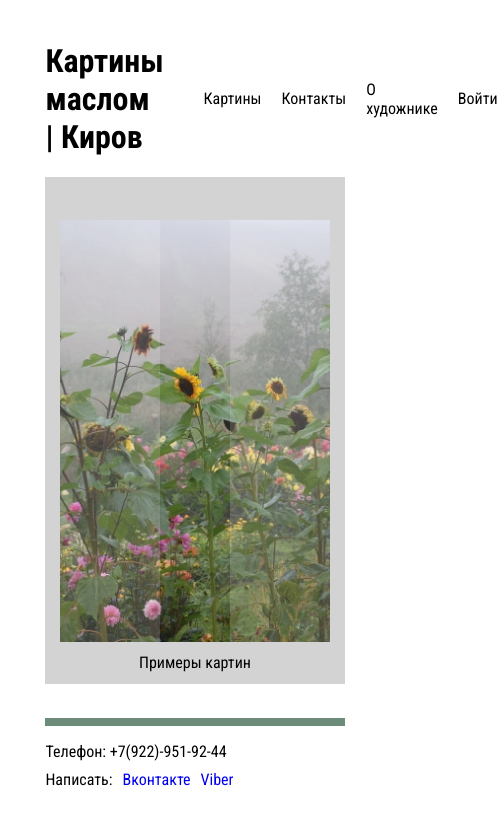
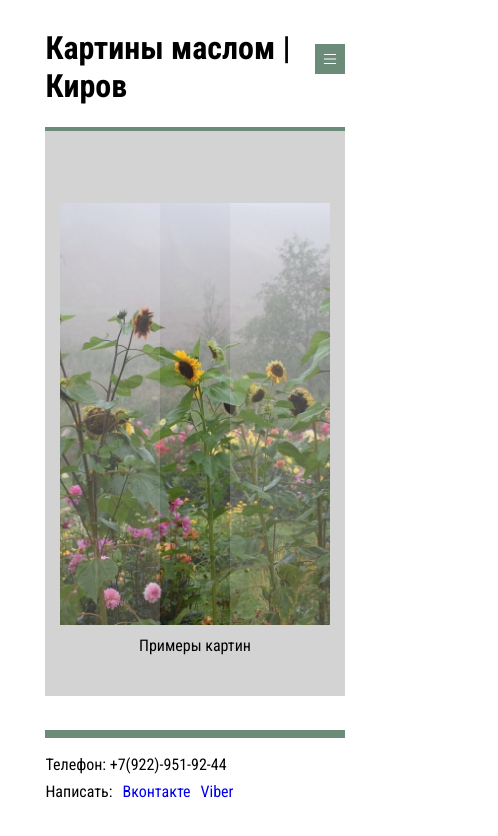
Before and after one commit to kotamikh/paintings-shop, a Vue app: page /home in a window 390 px wide. Shown: the top 836 px of the page, 498 px wide, since content can reach past the window. Built offline with nearby package versions, Linux system fonts and the light colour scheme.

Commit message:
adaptive

```diff
--- a/src/components/TheNavbar.vue
+++ b/src/components/TheNavbar.vue
@@ -1,7 +1,13 @@
 <template>
   <div class="navbar">
   <h1 @click="router.push('/home')">Картины маслом | Киров</h1>
-  <ul class="nav-menu">
+  <button class="nav-burger"
+          @click="switchNavMenu">
+    <svg xmlns="http://www.w3.org/2000/svg" width="30" height="30" fill="white" class="bi bi-list" viewBox="0 0 16 16">
+      <path fill-rule="evenodd" d="M2.5 12a.5.5 0 0 1 .5-.5h10a.5.5 0 0 1 0 1H3a.5.5 0 0 1-.5-.5zm0-4a.5.5 0 0 1 .5-.5h10a.5.5 0 0 1 0 1H3a.5.5 0 0 1-.5-.5zm0-4a.5.5 0 0 1 .5-.5h10a.5.5 0 0 1 0 1H3a.5.5 0 0 1-.5-.5z"/>
+    </svg>
+  </button>
+  <ul class="nav-menu hidden-menu">
     <li @click="router.push('/categories')">Картины</li>
     <li @click="router.push('/contacts')">Контакты</li>
     <li @click="router.push('/about')">О художнике</li>
@@ -20,15 +26,74 @@ export default {
 import { useRouter } from "vue-router";
 
 const router = useRouter();
+
+const switchNavMenu = () => {
+  let navMenu = document.querySelector('.nav-menu')
+  navMenu.classList.toggle('hidden-menu')
+}
 </script>
 
 <style scoped>
+@media screen and (max-width: 800px) {
+  li {
+    font-size: 12px;
+  }
+}
+
+@media screen and (max-width: 550px) {
+  .navbar {
+    position: relative;
+  }
+
+  button.nav-burger {
+    display: flex;
+    align-items: center;
+
+    top: 30%;
+    right: 0;
+    position: absolute;
+
+    width: 30px;
+    height: 30px;
+    border: none;
+    background-color: var(--seagreen);
+  }
+  ul.nav-menu {
+    gap: 0;
+    flex-direction: column;
+    align-items: flex-start;
+
+    width: 30%;
+    padding: 0;
+    font-weight: bold;
+    margin-right: 40px;
+    background-color: #F6F6F6;
+
+    border: 1px solid var(--seagreen);
+    border-bottom: none;
+  }
+  ul li {
+    width: 100%;
+    padding: 10px;
+    box-sizing: border-box;
+    border-bottom: 1px solid var(--seagreen);
+  }
+  ul.hidden-menu {
+    display: none;
+  }
+}
+
+.nav-burger {
+  display: none;
+}
+
 .navbar {
   width: 100%;
   user-select: none;
 
   display: flex;
   justify-content: space-between;
+  border-bottom: 4px solid var(--seagreen)
 }
 
 h1,
--- a/src/layouts/MainLayout.vue
+++ b/src/layouts/MainLayout.vue
@@ -21,20 +21,24 @@ import TheNavbar from "@/components/TheNavbar.vue";
 import TheFooter from "@/components/TheFooter.vue";
 </script>
 
-<style scoped>
+<style scoped lang="sass">
 
-.main-content {
-  height: 60vh;
-}
+.main-content
+  height: 60vh
 
-.main-layout {
-  width: 80%;
-  margin: auto;
-  height: 100vh;
+  @media screen and (max-width: 800px)
+    height: 80vh
+    overflow-y: auto
 
-  display: flex;
-  flex-direction: column;
-  justify-content: center;
-}
+
+.main-layout
+  width: 80%
+  margin: auto
+  height: 100vh
+
+  display: flex
+  flex-direction: column
+  justify-content: center
+
 
 </style>
--- a/src/pages/AboutArtist.vue
+++ b/src/pages/AboutArtist.vue
@@ -1,6 +1,6 @@
 <template>
   <h2>Автор картин</h2>
-  <div class="picture-info">
+  <div class="artist-info">
     <figure>
       <img :src="Artist" alt="Художник">
       <figcaption>
@@ -16,10 +16,7 @@
       развития. Идейные соображения высшего порядка, а также постоянный количественный рост и сфера нашей
       активности в значительной степени обуславливает создание систем массового участия.
       Идейные соображения высшего порядка, а также дальнейшее развитие различных форм деятельности влечет
-      за собой процесс внедрения и модернизации направлений прогрессивного развития. Не следует, однако
-      забывать, что постоянный количественный рост и сфера нашей активности представляет собой интересный
-      эксперимент проверки существенных финансовых и административных условий. С другой стороны реализация
-      намеченных плановых заданий позволяет оценить значение новых предложений.
+      за собой процесс внедрения и модернизации направлений прогрессивного развития.
       </p>
     </div>
   </div>
@@ -36,22 +33,38 @@ import Artist from '@/assets/художник.jpeg'
 
 </script>
 
-<style scoped>
+<style scoped lang="sass">
 
-h2 {
-  border-top: 4px solid var(--seagreen);
-}
+h2
+  //border-top: 4px solid var(--seagreen)
+  width: 75%
+  position: absolute
 
-.picture-info {
-  display: flex;
-  align-items: center;
-}
+  @media screen and (max-width: 1200px)
+    padding: 10px 20px
+    background-color: white
 
-.artist-text p {
-  margin-bottom: 20px;
-}
 
-img {
- max-height: 300px;
-}
+.artist-info
+  display: flex
+  height: inherit
+  align-items: center
+  justify-content: center
+
+  @media screen and (max-width: 550px)
+    padding-top: 70px
+    flex-direction: column
+
+  img
+    max-height: 300px
+
+    @media screen and (max-width: 550px)
+      height: 200px
+      width: auto
+
+
+.artist-text
+  p
+    margin-bottom: 20px
+
 </style>
--- a/src/pages/Categories.vue
+++ b/src/pages/Categories.vue
@@ -26,13 +26,15 @@ const router = useRouter();
 </script>
 
 <style scoped lang="sass">
+
 .categories
   display: flex
+  flex-wrap: wrap
   align-items: center
   justify-content: center
-  flex-wrap: wrap
+
   padding: 50px 0
-  border-top: 4px solid var(--seagreen)
+  //border-top: 4px solid var(--seagreen)
 
   div
     width: 300px
@@ -40,11 +42,20 @@ const router = useRouter();
     overflow: hidden
     margin-right: 30px
     border-radius: 10px
+
     cursor: pointer
     position: relative
+
     display: flex
     align-items: center
     justify-content: center
+
+    @media screen and (max-width: 1200px)
+      width: 250px
+      height: 250px
+
+    @media screen and (max-width: 800px)
+      margin-bottom: 30px
 
     &::before
       content: ''
--- a/src/pages/Contacts.vue
+++ b/src/pages/Contacts.vue
@@ -47,12 +47,15 @@ const data = reactive({
 </script>
 
 <style scoped lang="sass">
-h2
-  border-top: 4px solid var(--seagreen)
+//h2
+//  border-top: 4px solid var(--seagreen)
 
 .form
   width: 600px
   margin: auto
+
+  @media screen and (max-width: 550px)
+    width: 250px
 
   .row
     margin: 10px 0
--- a/src/pages/HomePage.vue
+++ b/src/pages/HomePage.vue
@@ -4,10 +4,11 @@
 
 <script>
 import MainPoster from "@/components/MainPoster.vue";
+import TheNavbar from "@/components/TheNavbar.vue";
 
 export default {
   name: "HomePage",
-  components: { MainPoster }
+  components: { TheNavbar, MainPoster }
 }
 </script>
 
```
Lines whose indentation alone changed are shown as unchanged.
